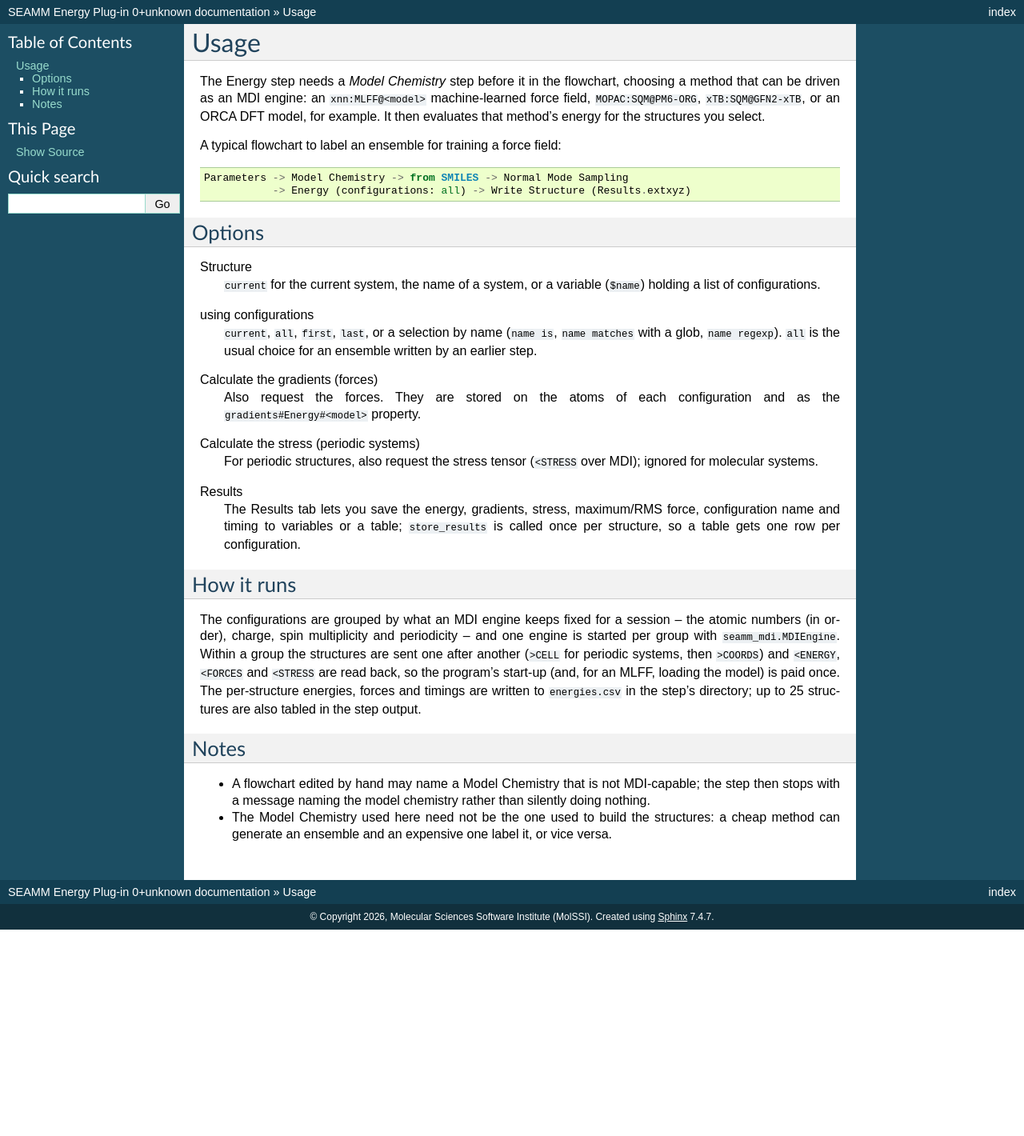
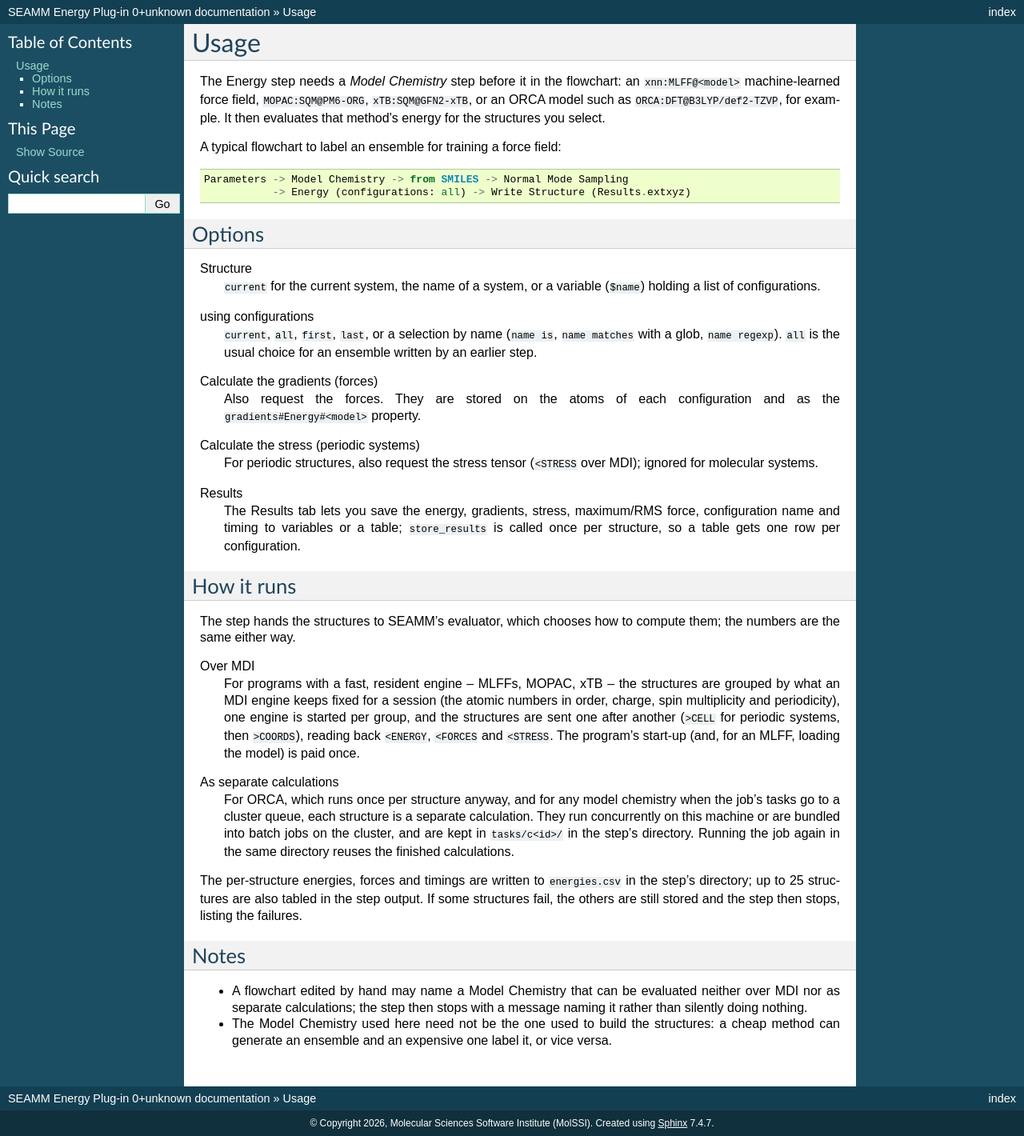
Before and after one commit to molssi-seamm/energy_step, a Sphinx documentation site: the page built from docs/usage.rst, in a window 1280 px wide. Shown: the whole page at 80% size. Built offline with Sphinx 7.4.7, drawn with Linux system fonts in a browser that asks for light colours; pages that are not in the unit, such as notebooks, are missing from menus; before the commit the page ends 1162 px from its top, so only the background shows below that.

Commit message:
Docs: how the model chemistry is evaluated (over MDI or as separate calculations)
Co-Authored-By: Claude Opus 5.5 <noreply@anthropic.com>

```diff
--- a/docs/usage.rst
+++ b/docs/usage.rst
@@ -2,10 +2,10 @@
 Usage
 =====
 
-The Energy step needs a *Model Chemistry* step before it in the flowchart, choosing a
-method that can be driven as an MDI engine: an ``xnn:MLFF@<model>`` machine-learned force
-field, ``MOPAC:SQM@PM6-ORG``, ``xTB:SQM@GFN2-xTB``, or an ORCA DFT model, for example.
-It then evaluates that method's energy for the structures you select.
+The Energy step needs a *Model Chemistry* step before it in the flowchart: an
+``xnn:MLFF@<model>`` machine-learned force field, ``MOPAC:SQM@PM6-ORG``,
+``xTB:SQM@GFN2-xTB``, or an ORCA model such as ``ORCA:DFT@B3LYP/def2-TZVP``, for
+example. It then evaluates that method's energy for the structures you select.
 
 A typical flowchart to label an ensemble for training a force field::
 
@@ -40,20 +40,34 @@ Results
 How it runs
 -----------
 
-The configurations are grouped by what an MDI engine keeps fixed for a session -- the
-atomic numbers (in order), charge, spin multiplicity and periodicity -- and one engine is
-started per group with ``seamm_mdi.MDIEngine``. Within a group the structures are sent
-one after another (``>CELL`` for periodic systems, then ``>COORDS``) and ``<ENERGY``,
-``<FORCES`` and ``<STRESS`` are read back, so the program's start-up (and, for an MLFF,
-loading the model) is paid once. The per-structure energies, forces and timings are
-written to ``energies.csv`` in the step's directory; up to 25 structures are also tabled
-in the step output.
+The step hands the structures to SEAMM's evaluator, which chooses how to compute them;
+the numbers are the same either way.
+
+Over MDI
+    For programs with a fast, resident engine -- MLFFs, MOPAC, xTB -- the structures are
+    grouped by what an MDI engine keeps fixed for a session (the atomic numbers in order,
+    charge, spin multiplicity and periodicity), one engine is started per group, and the
+    structures are sent one after another (``>CELL`` for periodic systems, then
+    ``>COORDS``), reading back ``<ENERGY``, ``<FORCES`` and ``<STRESS``. The program's
+    start-up (and, for an MLFF, loading the model) is paid once.
+
+As separate calculations
+    For ORCA, which runs once per structure anyway, and for any model chemistry when the
+    job's tasks go to a cluster queue, each structure is a separate calculation. They run
+    concurrently on this machine or are bundled into batch jobs on the cluster, and are
+    kept in ``tasks/c<id>/`` in the step's directory. Running the job again in the same
+    directory reuses the finished calculations.
+
+The per-structure energies, forces and timings are written to ``energies.csv`` in the
+step's directory; up to 25 structures are also tabled in the step output. If some
+structures fail, the others are still stored and the step then stops, listing the
+failures.
 
 Notes
 -----
 
-* A flowchart edited by hand may name a Model Chemistry that is not MDI-capable; the
-  step then stops with a message naming the model chemistry rather than silently doing
-  nothing.
+* A flowchart edited by hand may name a Model Chemistry that can be evaluated neither
+  over MDI nor as separate calculations; the step then stops with a message naming it
+  rather than silently doing nothing.
 * The Model Chemistry used here need not be the one used to build the structures: a
   cheap method can generate an ensemble and an expensive one label it, or vice versa.
```
Also changed, not shown: docs/developer/energy_step.rst (added, +53 -0 lines), docs/developer/modules.rst (added, +7 -0 lines).
